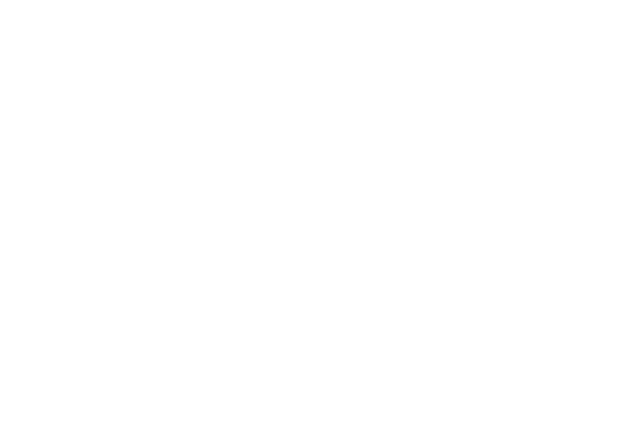
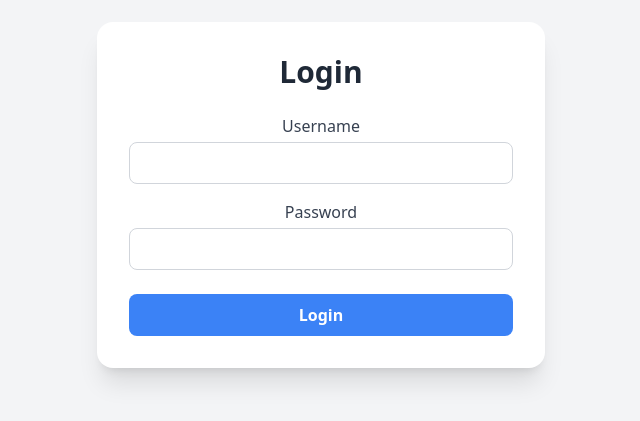
Before and after one commit to Pushkar026/FilmJunc, a React (Vite) app in the folder Frontend/: page /login in a window 1280 px wide. Before the commit this address had no page. Shown: the part 205-626 px from the top of the page, without its empty margins (319-959 px from the left). Built offline with nearby package versions, Linux system fonts and the light colour scheme.

Commit message:
login page ui created

```diff
--- a/Frontend/src/App.tsx
+++ b/Frontend/src/App.tsx
@@ -2,6 +2,7 @@
 import Home from "./pages/home";
 import "./App.css";
 import Signup from "./pages/signup";
+import Login from "./pages/login";
 
 function App() {
   return (
@@ -9,6 +10,7 @@
       <Routes>
         <Route path="/" element={<Home />} />
         <Route path="/signup" element={<Signup />} />
+        <Route path="/login" element={<Login />} />
       </Routes>
     </Router>
   );
--- /dev/null
+++ b/Frontend/src/pages/login.tsx
@@ -0,0 +1,65 @@
+import React, { useState } from "react";
+
+const Login = () => {
+  const [formData, setFormData] = useState({
+    username: "",
+    password: "",
+  });
+
+  const handleChange = (e: React.ChangeEvent<HTMLInputElement>) => {
+    const { name, value } = e.target;
+    setFormData({ ...formData, [name]: value });
+  };
+
+  const handleSubmit = (e: React.FormEvent<HTMLFormElement>) => {
+    e.preventDefault();
+    // Add your login logic here (send data to the backend, etc.)
+    console.log("Login data submitted:", formData);
+  };
+
+  return (
+    <div className="min-h-screen flex items-center justify-center bg-gray-100">
+      <form
+        onSubmit={handleSubmit}
+        className="bg-white p-8 rounded-2xl shadow-xl w-full max-w-md"
+      >
+        <h2 className="text-3xl font-bold mb-6 text-center text-gray-800">
+          Login
+        </h2>
+
+        <label className="block mb-4">
+          <span className="text-gray-700">Username</span>
+          <input
+            type="text"
+            name="username"
+            value={formData.username}
+            onChange={handleChange}
+            className="mt-1 block w-full px-4 py-2 border border-gray-300 rounded-lg focus:outline-none focus:ring-2 focus:ring-blue-400"
+            required
+          />
+        </label>
+
+        <label className="block mb-6">
+          <span className="text-gray-700">Password</span>
+          <input
+            type="password"
+            name="password"
+            value={formData.password}
+            onChange={handleChange}
+            className="mt-1 block w-full px-4 py-2 border border-gray-300 rounded-lg focus:outline-none focus:ring-2 focus:ring-blue-400"
+            required
+          />
+        </label>
+
+        <button
+          type="submit"
+          className="w-full bg-blue-500 hover:bg-blue-600 text-white font-semibold py-2 px-4 rounded-lg transition duration-200"
+        >
+          Login
+        </button>
+      </form>
+    </div>
+  );
+};
+
+export default Login;
--- a/Frontend/src/pages/signup.tsx
+++ b/Frontend/src/pages/signup.tsx
@@ -16,7 +16,7 @@
   };
 
   //creating handlesubmit
-  const handleSubmit = async (e: React.ChangeEvent<HTMLFormElement>) => {
+  const handleSubmit = async (e: React.FormEvent<HTMLFormElement>) => {
     e.preventDefault();
     try {
       //sending request to backend
@@ -28,6 +28,7 @@
         body: JSON.stringify(formData),
       });
 
+      //logging response
       console.log("Response Status:", response.status);
       const data = await response.json();
       console.log("Response Data:", data);
```
